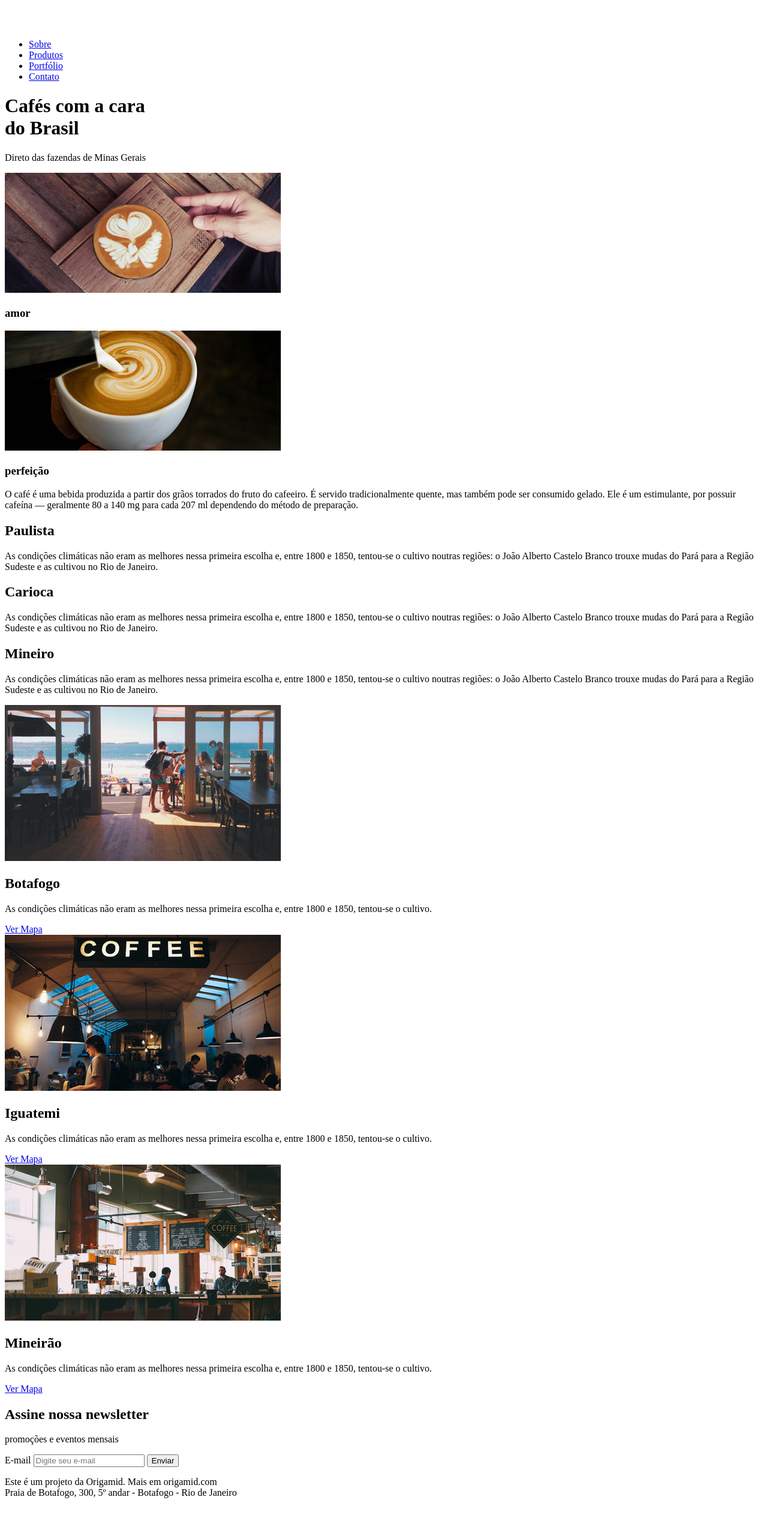
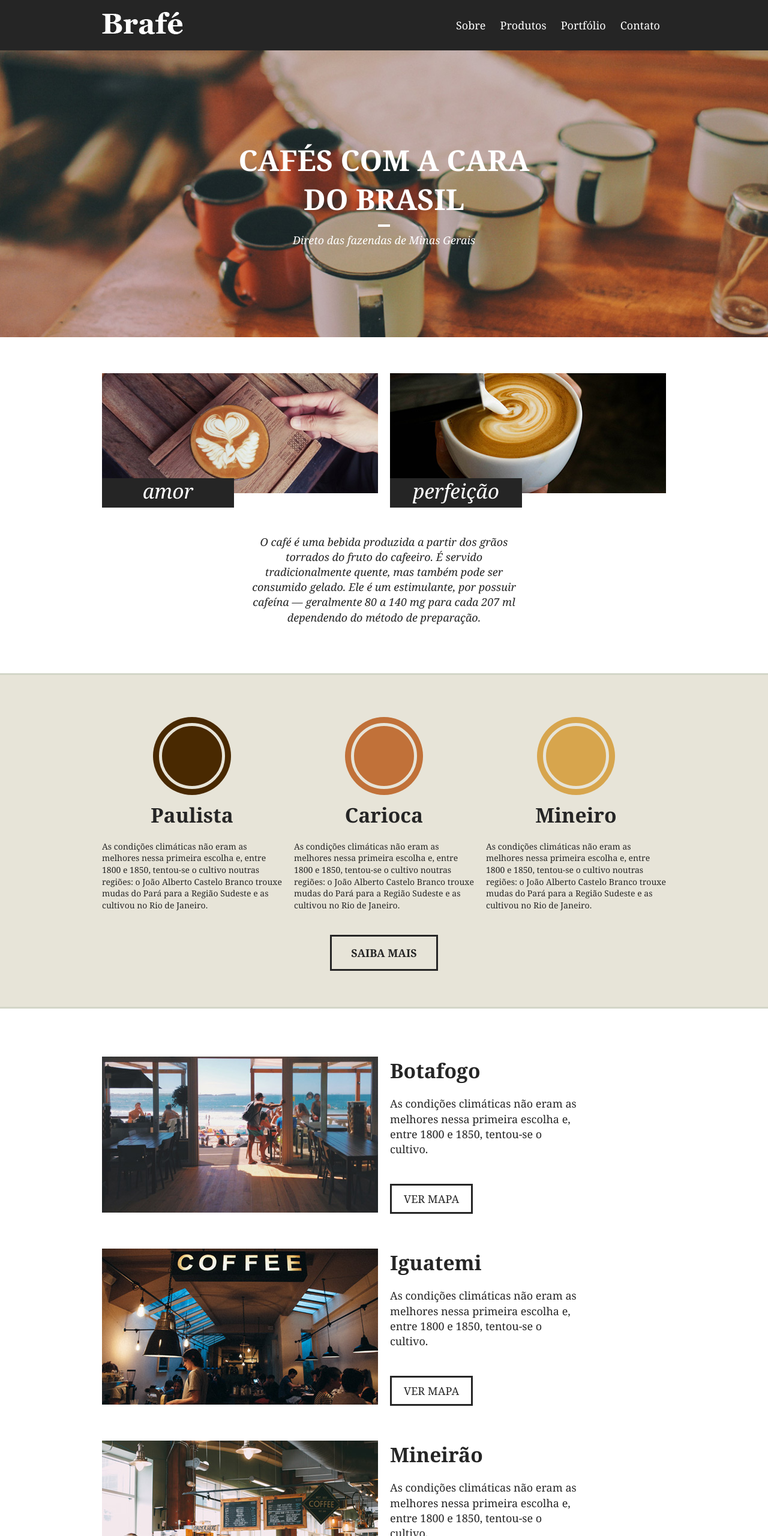
Before and after one commit to phenrique7/fem--four-card-feature-section, a plain HTML site: page index.html in a window 1280 px wide. Shown: the top 2560 px of the page at 60% size. Drawn offline with Linux system fonts and the light colour scheme.

Commit message:
feat: base css with float position

```diff
--- a/css/style.css
+++ b/css/style.css
@@ -0,0 +1,561 @@
+/* Menu */
+
+:root {
+  --black-color: #252525;
+}
+
+* {
+  box-sizing: border-box;
+}
+
+body, h1, h2, h3, p, ul {
+  margin: 0;
+  padding: 0;
+}
+
+body {
+  font-family: Georgia, serif;
+  color: var(--black-color);
+}
+
+.menu {
+  background: var(--black-color);
+  padding: 20px 0;
+}
+
+.menu-container {
+  max-width: 960px;
+  margin: 0 auto;
+}
+
+.menu-container::before, .menu-container::after {
+  content: "";
+  display: table;
+  clear: both;
+}
+
+.menu-logo {
+  display: block;
+  float: left;
+  margin-left: 10px;
+}
+
+.menu-nav {
+  float: right;
+  margin-right: 10px;
+}
+
+.menu-nav li {
+  display: inline-block;
+}
+
+.menu-nav a {
+  display: block;
+  padding: 10px;
+  text-decoration: none;
+  color: #fff;
+  font-size: 1.125em;
+}
+
+@media (max-width: 739px) {
+  .menu-container {
+    text-align: center;
+  }
+
+  .menu-logo {
+    float: none;
+  }
+
+  .menu-nav {
+    float: none;
+    clear: both;
+    position: relative;
+    top: 6px;
+  }
+}
+
+@media (max-width: 420px) {
+  .menu-nav a {
+    font-size: 1em;
+  }
+}
+
+/* Intro */
+
+.intro {
+  background: url("../img/bg-intro.jpg") no-repeat center center;
+  background-size: cover;
+  padding: 150px 0;
+  color: #fff;
+  text-align: center;
+}
+
+.intro h1 {
+  text-transform: uppercase;
+  font-size: 3em;
+}
+
+.intro h1::after {
+  content: "";
+  display: block;
+  width: 20px;
+  height: 4px;
+  background: #fff;
+  margin: 10px auto;
+}
+
+.intro p {
+  font-style: italic;
+  font-size: 1.125em;
+}
+
+@media (max-width: 739px) {
+  .intro {
+    padding: 60px 0;
+  }
+
+  .intro h1 {
+    font-size: 2.5em;
+  }
+}
+
+/* Sobre */
+
+.sobre {
+  padding: 60px 0;
+}
+
+.sobre-container {
+  max-width: 960px;
+  margin: 0 auto;
+}
+
+.sobre-container::before, .sobre-container::after {
+  content: "";
+  display: table;
+  clear: both;
+}
+
+.sobre h2 {
+  text-align: center;
+  font-size: 2.1em;
+  margin-bottom: 60px;
+}
+
+.sobre-item {
+  width: 460px;
+  float: left;
+  margin: 0 10px;
+}
+
+.sobre-item img {
+  display: block;
+  max-width: 100%;
+}
+
+.sobre-item h3 {
+  font-size: 2.1em;
+  line-height: 1em;
+  background: var(--black-color);
+  width: 220px;
+  color: #fff;
+  font-style: italic;
+  font-weight: normal;
+  text-align: center;
+  padding: 5px 0 10px 0;
+  top: -25px;
+  position: relative;
+}
+
+.sobre > p {
+  font-size: 1.125em;
+  line-height: 1.4em;
+  font-style: italic;
+  text-align: center;
+  margin: 20px auto;
+  max-width: 460px;
+}
+
+@media (min-width: 740px) and (max-width: 980px) { /* 960px + 20x (scroll bar) = 980px */
+  .sobre-container {
+    max-width: 720px; /* 740px - 20px (scroll bar) = 720px */
+  }
+
+  .sobre-item {
+    width: 340px; /* 720px / 2 - 20px (scroll bar) = 340px */
+  }
+}
+
+@media (max-width: 739px) {
+  .sobre-container {
+    max-width: 300px;
+  }
+
+  .sobre-item {
+    width: 300px;
+    margin: 0;
+  }
+
+  .sobre > p {
+    padding: 0 20px;
+  }
+}
+
+/* Produtos */
+
+.produtos {
+  background: #e7e4d8;
+  padding: 60px 0;
+  border-top: 3px solid #d3d6c8;
+  border-bottom: 3px solid #d3d6c8;
+}
+
+.produtos-container {
+  max-width: 960px;
+  margin: 0 auto;
+}
+
+.produtos-container::before, .produtos-container::after {
+  content: "";
+  display: table;
+  clear: both;
+}
+
+.produtos-item {
+  width: 300px;
+  float: left;
+  margin: 0 10px 20px 10px;
+}
+
+.produtos-item h2::before {
+  content: "";
+  display: block;
+  width: 100px;
+  height: 100px;
+  /**
+   * Por padrão, currentColor vai pegar a cor definida no body.
+   * Caso seja definido uma cor na especificação h2::before,
+   * currentColor vai ser mudado.
+   */
+  background: currentColor;
+  border-radius: 50%;
+  margin: 20px auto;
+  border: 5px solid #e7e4d8;
+  box-shadow: 0 0 0 10px currentColor;
+}
+
+h2.produtos-carioca::before {
+  color: #492901;
+}
+
+h2.produtos-paulista::before {
+  color: #c17139;
+}
+
+h2.produtos-mineiro::before {
+  color: #d7a54d;
+}
+
+.produtos-item h2 {
+  text-align: center;
+  font-size: 2.1em;
+  margin-bottom: 20px;
+}
+
+.produtos-item p {
+  font-size: 0.875em;
+  line-height: 1.4em;
+}
+
+.produtos-btn {
+  display: block;
+  width: 180px;
+  border: 3px solid;
+  color: var(--black-color);
+  text-decoration: none;
+  font-size: 1.125em;
+  font-weight: bold;
+  text-transform: uppercase;
+  text-align: center;
+  padding: 15px 0;
+  margin: 20px auto 0 auto;
+}
+
+@media (min-width: 740px) and (max-width: 980px) { /* 960px + 20x (scroll bar) = 980px */
+  .produtos-container {
+    max-width: 720px; /* 740px - 20px (scroll bar) = 720px */
+  }
+
+  .produtos-item {
+    width: 220px; /* 720px / 3 - 20px (scroll bar) = 220px */
+  }
+}
+
+@media (max-width: 739px) {
+  .produtos-container {
+    max-width: 300px;
+  }
+
+  .produtos-item {
+    margin: 0 auto 20px auto;
+  }
+}
+
+/* Locais */
+
+.locais {
+  max-width: 960px;
+  margin: 0 auto;
+  padding: 20px 0;
+}
+
+.locais-item {
+  margin: 60px auto;
+}
+
+.locais-item::before, .locais-item::after {
+  content: "";
+  display: table;
+  clear: both;
+}
+
+.locais-item img {
+  display: block;
+  width: 460px;
+  float: left;
+  margin: 0 10px;
+}
+
+.locais-item > div {
+  width: 460px;
+  float: left;
+  margin: 0 10px;
+}
+
+.locais-item h2 {
+  font-size: 2.1em;
+  margin-bottom: 20px;
+}
+
+.locais-item p {
+  font-size: 1.125em;
+  line-height: 1.4em;
+  max-width: 320px;
+  margin-bottom: 58px;
+}
+
+.locais-item a {
+  font-size: 1.125em;
+  text-transform: uppercase;
+  text-decoration: none;
+  border: 3px solid;
+  color: var(--black-color);
+  padding: 10px 20px;
+}
+
+@media (min-width: 740px) and (max-width: 980px) { /* 960px + 20x (scroll bar) = 980px */
+  .locais {
+    max-width: 720px;
+  }
+
+  .locais-item > div, .locais-item img {
+    width: 340px;
+  }
+
+  .locais-item h2 {
+    margin-bottom: 15px;
+  }
+
+  .locais-item p {
+    font-size: 1em;
+    margin-bottom: 35px;
+  }
+}
+
+@media (max-width: 739px) {
+  .locais {
+    max-width: 300px;
+  }
+
+  .locais-item > div, .locais-item img {
+    width: 300px;
+    margin: 0;
+    text-align: center;
+  }
+
+  .locais-item img {
+    margin-bottom: 20px;
+  }
+
+  .locais-item p {
+    margin-bottom: 40px;
+  }
+}
+
+/* Assine */
+
+.assine {
+  background: #e7e4d8;
+  padding: 30px 0;
+}
+
+.assine-container {
+  max-width: 960px;
+  margin: 0 auto;
+}
+
+.assine-container::before, .assine-container::after {
+  content: "";
+  display: table;
+  clear: both;
+}
+
+.assine-info{
+  width: 460px;
+  margin: 0 10px;
+  float: left;
+}
+
+.assine-info h2 {
+  font-size: 2.1em;
+}
+
+.assine-info p {
+  font-size: 1.5em;
+  font-style: italic;
+}
+
+.assine form {
+  width: 460px;
+  margin: 10px 10px 0 10px;
+  float: left;
+}
+
+.assine form label {
+  display: none;
+}
+
+.assine input {
+  width: 320px;
+  border: 3px solid var(--black-color);
+  background: none;
+  font-size: 1.5em;
+  font-style: italic;
+  font-family: Georgia, serif;
+  padding: 10px;
+  float: left;
+}
+
+.assine button {
+  background: var(--black-color);
+  font-family: Georgia, serif;
+  text-transform: uppercase;
+  font-size: 1.5em;
+  width: 140px;
+  padding: 13px 0;
+  border: none;
+  color: #fff;
+  cursor: pointer;
+}
+
+@media (min-width: 740px) and (max-width: 980px) { /* 960px + 20x (scroll bar) = 980px */
+  .assine-container {
+    max-width: 720px;
+  }
+
+  .assine-info,
+  .assine form,
+  .assine input,
+  .assine button {
+    width: 340px;
+  }
+
+  .assine-info p {
+    font-size: 1.4em;
+  }
+}
+
+@media (max-width: 739px) {
+  .assine-container {
+    max-width: 300px;
+  }
+
+  .assine-info,
+  .assine form,
+  .assine input,
+  .assine button {
+    width: 300px;
+    margin: 0;
+  }
+
+  .assine-info {
+    text-align: center;
+  }
+
+  .assine-info h2 {
+    font-size: 2em;
+  }
+
+  .assine-info p {
+    font-size: 1.3em;
+    margin-bottom: 20px;
+  }
+}
+
+/* Footer */
+
+.footer {
+  background: #d6d3c8;
+  padding: 40px 0;
+}
+
+.footer-container {
+  max-width: 960px;
+  margin: 0 auto;
+}
+
+.footer-container::before, .footer-container:after {
+  content: "";
+  display: table;
+  clear: both;
+}
+
+.footer p {
+  float: left;
+  margin: 0 10px;
+  font-size: 1.125em;
+  line-height: 1.4em;
+}
+
+.footer img {
+  display: block;
+  float: right;
+  margin: 0 10px;
+}
+
+@media (min-width: 740px) and (max-width: 980px) { /* 960px + 20x (scroll bar) = 980px */
+  .footer-container {
+    max-width: 720px;
+  }
+
+  .footer p {
+    max-width: 520px;
+  }
+}
+
+@media (max-width: 739px) {
+  .footer-container {
+    max-width: 300px;
+  }
+
+  .footer p {
+    float: none;
+    text-align: center;
+    font-size: 1em;
+  }
+
+  .footer img {
+    float: none;
+    margin: 20px auto 0 auto;
+  }
+}
--- a/index.html
+++ b/index.html
@@ -7,13 +7,12 @@
   <title>Brafé</title>
 </head>
 <body>
-  <header>
-    <div>
-      <a href="#">
+<header class="menu">
+  <div class="menu-container">
+    <a class="menu-logo" href="#">
       <img src="img/brafe.png" alt="Brafé">
     </a>
-    </div>
-    <nav>
+    <nav class="menu-nav">
       <ul>
         <li><a href="#">Sobre</a></li>
         <li><a href="#">Produtos</a></li>
@@ -21,42 +20,44 @@
         <li><a href="#">Contato</a></li>
       </ul>
     </nav>
+  </div>
 </header>
-  <main>
+<main class="intro">
   <h1>Cafés com a cara <br> do Brasil</h1>
   <p>Direto das fazendas de Minas Gerais</p>
 </main>
-  <section>
-    <div>
-      <div>
+<section class="sobre">
+  <div class="sobre-container">
+    <div class="sobre-item">
       <img src="img/cafe-1.jpg" alt="Café com amor">
       <h3>amor</h3>
     </div>
-      <div>
+    <div class="sobre-item">
       <img src="img/cafe-2.jpg" alt="Café com perfeição">
       <h3>perfeição</h3>
     </div>
   </div>
   <p>O café é uma bebida produzida a partir dos grãos torrados do fruto do cafeeiro. É servido tradicionalmente quente, mas também pode ser consumido gelado. Ele é um estimulante, por possuir cafeína — geralmente 80 a 140 mg para cada 207 ml dependendo do método de preparação.</p>
 </section>
-  <section>
-    <div>
-      <div>
-        <h2>Paulista</h2>
+<section class="produtos">
+  <div class="produtos-container">
+    <div class="produtos-item">
+      <h2 class="produtos-carioca">Paulista</h2>
       <p>As condições climáticas não eram as melhores nessa primeira escolha e, entre 1800 e 1850, tentou-se o cultivo noutras regiões: o João Alberto Castelo Branco trouxe mudas do Pará para a Região Sudeste e as cultivou no Rio de Janeiro.</p>
     </div>
-      <div>
-        <h2>Carioca</h2>
+    <div class="produtos-item">
+      <h2 class="produtos-paulista">Carioca</h2>
       <p>As condições climáticas não eram as melhores nessa primeira escolha e, entre 1800 e 1850, tentou-se o cultivo noutras regiões: o João Alberto Castelo Branco trouxe mudas do Pará para a Região Sudeste e as cultivou no Rio de Janeiro.</p>
     </div>
-      <div>
-        <h2>Mineiro</h2>
+    <div class="produtos-item">
+      <h2 class="produtos-mineiro">Mineiro</h2>
       <p>As condições climáticas não eram as melhores nessa primeira escolha e, entre 1800 e 1850, tentou-se o cultivo noutras regiões: o João Alberto Castelo Branco trouxe mudas do Pará para a Região Sudeste e as cultivou no Rio de Janeiro.</p>
     </div>
   </div>
+  <a href="#" class="produtos-btn">Saiba Mais</a>
 </section>
-  <section>
-    <div>
+<section class="locais">
+  <div class="locais-item">
     <img src="img/botafogo.jpg" alt="Brafé unidade Botafogo">
     <div>
       <h2>Botafogo</h2>
@@ -64,7 +65,7 @@
       <a href="#">Ver Mapa</a>
     </div>
   </div>
-    <div>
+  <div class="locais-item">
     <img src="img/iguatemi.jpg" alt="Brafé unidade Iguatemi">
     <div>
       <h2>Iguatemi</h2>
@@ -72,7 +73,7 @@
       <a href="#">Ver Mapa</a>
     </div>
   </div>
-    <div>
+  <div class="locais-item">
     <img src="img/mineirao.jpg" alt="Brafé unidade Mineirão">
     <div>
       <h2>Mineirão</h2>
@@ -81,9 +82,9 @@
     </div>
   </div>
 </section>
-  <section>
-    <div>
-      <div>
+<section class="assine">
+  <div class="assine-container">
+    <div class="assine-info">
       <h2>Assine nossa newsletter</h2>
       <p>promoções e eventos mensais</p>
     </div>
@@ -94,8 +95,8 @@
     </form>
   </div>
 </section>
-  <footer>
-    <div>
+<footer class="footer">
+  <div class="footer-container">
     <p>Este é um projeto da Origamid. Mais em origamid.com <br>
       Praia de Botafogo, 300, 5º andar - Botafogo - Rio de Janeiro</p>
     <img src="img/brafe.png" alt="Brafé">
```
Also changed, not shown: 1 other file. Lines whose indentation alone changed are shown as unchanged.
